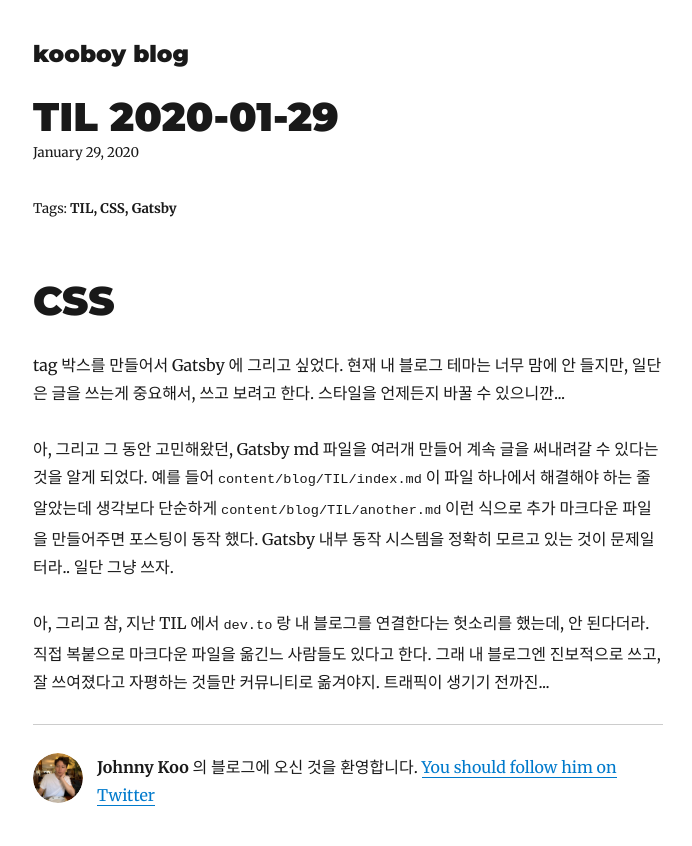
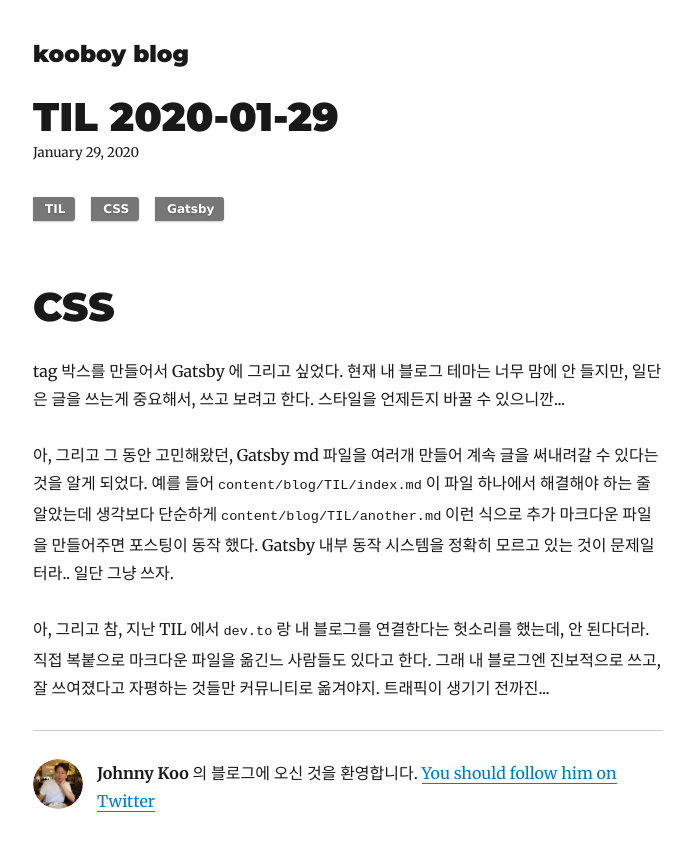
Before and after one commit to johnnykoo84/johnnykoo-blog, a Gatsby site: page /TIL/20200129/ in a window 1280 px wide. Shown: the top 846 px of the page, without its empty margins (292-984 px from the left). Built offline with nearby package versions, Linux system fonts and the light colour scheme; Gatsby itself is replaced by a stand-in of ours; some packages are replaced by stand-ins of ours.

Commit message:
Add stylerd component with tag box

```diff
--- a/gatsby-config.js
+++ b/gatsby-config.js
@@ -99,5 +99,6 @@ module.exports = {
       },
     },
     `gatsby-plugin-lodash`,
+    `gatsby-plugin-styled-components`,
   ],
 }
--- a/package.json
+++ b/package.json
@@ -8,6 +8,7 @@
     "url": "https://github.com/gatsbyjs/gatsby/issues"
   },
   "dependencies": {
+    "babel-plugin-styled-components": "^1.10.7",
     "gatsby": "^2.13.42",
     "gatsby-cli": "^2.7.21",
     "gatsby-image": "^2.2.7",
@@ -19,6 +20,7 @@
     "gatsby-plugin-offline": "^2.2.4",
     "gatsby-plugin-react-helmet": "^3.1.2",
     "gatsby-plugin-sharp": "^2.2.9",
+    "gatsby-plugin-styled-components": "^3.1.18",
     "gatsby-plugin-typography": "^2.3.2",
     "gatsby-remark-copy-linked-files": "^2.1.3",
     "gatsby-remark-images": "^3.1.7",
@@ -34,6 +36,7 @@
     "react-dom": "^16.8.6",
     "react-helmet": "^5.2.1",
     "react-typography": "^0.16.19",
+    "styled-components": "^5.0.0",
     "typeface-merriweather": "0.0.72",
     "typeface-montserrat": "0.0.75",
     "typography": "^0.16.19",
--- a/src/templates/blog-post.js
+++ b/src/templates/blog-post.js
@@ -6,6 +6,7 @@ import Layout from "../components/layout"
 import SEO from "../components/seo"
 import { rhythm, scale } from "../utils/typography"
 import PostTemplate from "./post-template"
+import { TagBox } from "./styles"
 
 class BlogPostTemplate extends React.Component {
   config = {
@@ -46,13 +47,14 @@ class BlogPostTemplate extends React.Component {
             // marginBottom: rhythm(1),
           }}
         >
-          Tags:{" "}
+          {/* Tags:{" "} */}
           {post.frontmatter.tags
             ? post.frontmatter.tags.map((tag, i) => [
-                <strong key={i}>
-                  {tag}
-                  {i < post.frontmatter.tags.length - 1 ? ", " : ""}
-                </strong>,
+                <TagBox key={i}>{tag}</TagBox>,
+                // <strong key={i}>
+                //   {tag}
+                //   {i < post.frontmatter.tags.length - 1 ? ", " : ""}
+                // </strong>,
               ])
             : null}
         </p>
--- /dev/null
+++ b/src/templates/styles.js
@@ -0,0 +1,23 @@
+import styled from "styled-components"
+
+export const TagBox = styled.a`
+  display: inline-block;
+  height: 24px;
+  line-height: 24px;
+  position: relative;
+  margin: 0 16px 8px 0;
+  padding: 0 10px 0 12px;
+  background: #777;
+  -webkit-border-bottom-right-radius: 3px;
+  border-bottom-right-radius: 3px;
+  -webkit-border-top-right-radius: 3px;
+  border-top-right-radius: 3px;
+  -webkit-box-shadow: 0 1px 2px rgba(0, 0, 0, 0.2);
+  box-shadow: 0 1px 2px rgba(0, 0, 0, 0.2);
+  color: #fff;
+  font-size: 12px;
+  font-family: "Lucida Grande", "Lucida Sans Unicode", Verdana, sans-serif;
+  text-decoration: none;
+  text-shadow: 0 1px 2px rgba(0, 0, 0, 0.2);
+  font-weight: bold;
+`
```
Also changed, not shown: 1 other file.
